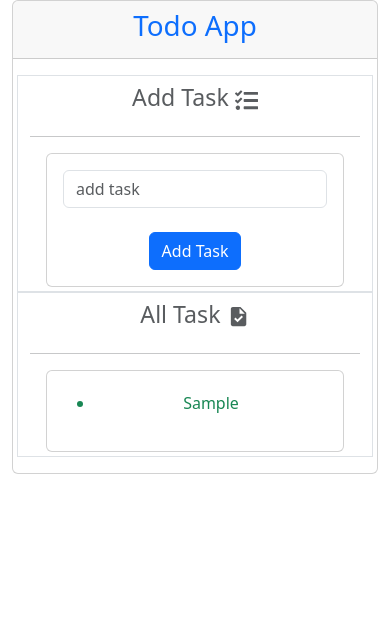
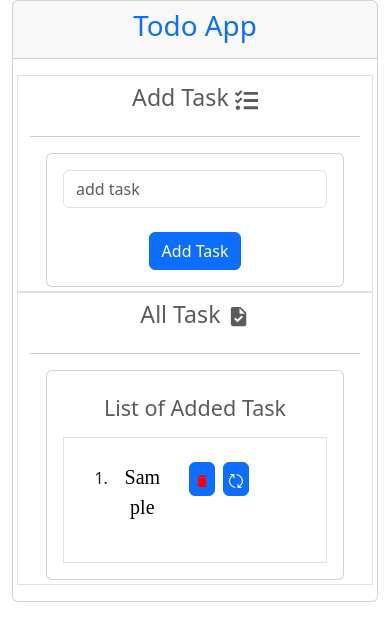
Before and after one commit to aniket3333/Todo_React, a React (Create React App) app: page / in a window 390 px wide. Both pictures are taken after typing "Sample" into the empty fields and a click on the button "Add Task". Shown: the top 640 px of the page. Built offline with nearby package versions, Linux system fonts and the light colour scheme.

Commit message:
Add mobile classes and Delete Dunctionality

```diff
--- a/src/Components/Show.js
+++ b/src/Components/Show.js
@@ -1,17 +1,64 @@
-import React from 'react'
-
-const Show = ({tas}) => {
+import React from "react";
+import { MdDelete } from "react-icons/md";
+import { RxUpdate } from "react-icons/rx";
+import { Button } from "react-bootstrap";
+const Show = ({ tas, onDeleteClick, AllDelete }) => {
   return (
     <>
-   <ul>
-   {
-        tas.map((item,index)=>(
-            <li key={index} className='p-1 text-md text-success'>{item}</li>
-        ))
-      }
-   </ul>
+      <h4 className="text-muted p-2">
+        List of Added Task
+        {tas.length > 1 && (
+          <span className="p-2">
+            <span style={{ color: "red" }}> All </span>
+            <Button
+              className="p-1"
+              style={{ color: "red" }}
+              onClick={() => AllDelete()}
+            >
+
+              <MdDelete />
+            </Button>
+          </span>
+        )}
+      </h4>
+      <div className="border mt-2 p-3">
+        <ol>
+          {tas.map((item, index) => (
+            <li key={index}>
+              <div className="row p-2">
+                <div className="col-4">
+                  <span
+                    className="text-capitalize"
+                    style={{
+                      fontSize: "20px",
+                      fontFamily: "serif",
+                      color: "black",
+                    }}
+                  >
+                    {item}
+                  </span>
+                </div>
+                <div className="col-2">
+                  <Button
+                    className="p-1"
+                    style={{ color: "red" }}
+                    onClick={() => onDeleteClick(index)}
+                  >
+                    <MdDelete />
+                  </Button>
+                </div>
+                <div className="col-2">
+                  <Button className="p-1" style={{ color: "white" }}>
+                    <RxUpdate />
+                  </Button>
+                </div>
+              </div>
+            </li>
+          ))}
+        </ol>
+      </div>
     </>
-  )
-}
+  );
+};
 
-export default Show
+export default Show;
--- a/src/Components/Todo.js
+++ b/src/Components/Todo.js
@@ -12,6 +12,18 @@ const Todo = () => {
         setTasks([...tasks,item]);
         setTask('')
        }
+  }
+
+  const deleteTask = (index) =>{
+
+    const newList = tasks.filter((_,i)=>i!==index)
+    setTasks(newList)
+  }
+
+  const AllDel = () =>{
+
+
+    setTasks([])
   }
   return (
     <>
@@ -62,7 +74,7 @@ Todo App
 <div className='col-sm-8'>
 <div className='card'>
 <div className='card-body'>
-   <Show tas={tasks}/>
+   <Show tas={tasks} onDeleteClick={deleteTask} AllDelete={AllDel}/>
 </div>
 </div>
 </div>
```
